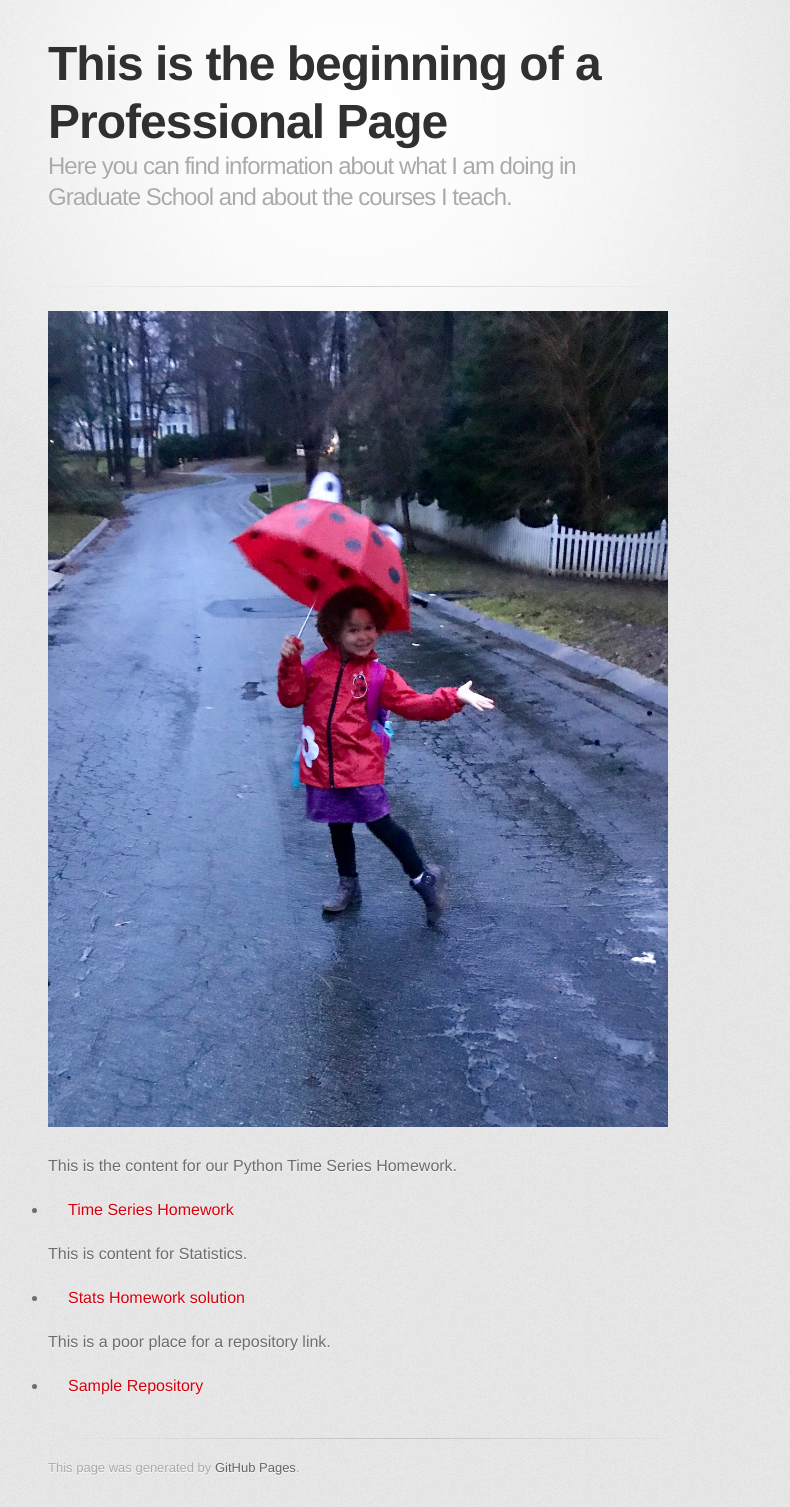
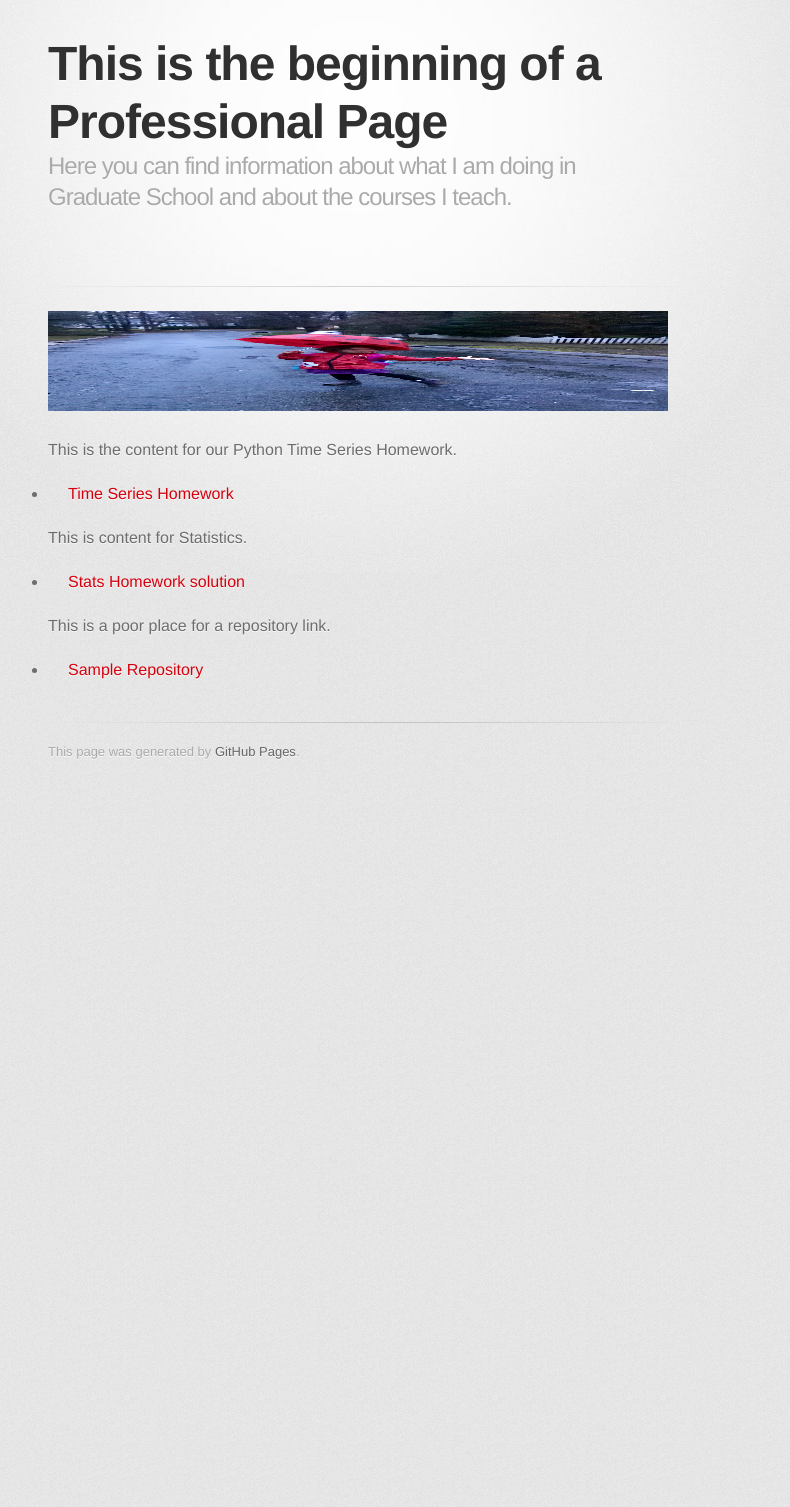
Before and after one commit to bmarlin96/bmarlin96.github.io, a Jekyll site: the page built from index.md, in a window 1280 px wide. Shown: the whole page, without its empty margins (282-1072 px from the left). Built offline with Jekyll 4.4.1, drawn with Linux system fonts in a browser that asks for light colours; some web fonts are replaced; our own code applies the rules of GitHub Pages for plain Markdown files; after the commit the page ends 900 px from its top, so only the background shows below that.

Commit message:
Update index.md

```diff
--- a/index.md
+++ b/index.md
@@ -3,7 +3,7 @@ title: This is the beginning of a Professional Page
 description: Here you can find information about what I am doing in Graduate School and about the courses I teach.
 ---
 
-![My Picture](/pics/T.jpg)
+![My Picture](/pics/T.jpg){:height="100px" width="10036px"}
 
 This is the content for our Python Time Series Homework.
 - [Time Series Homework](/Timeseries/index.md)
```
